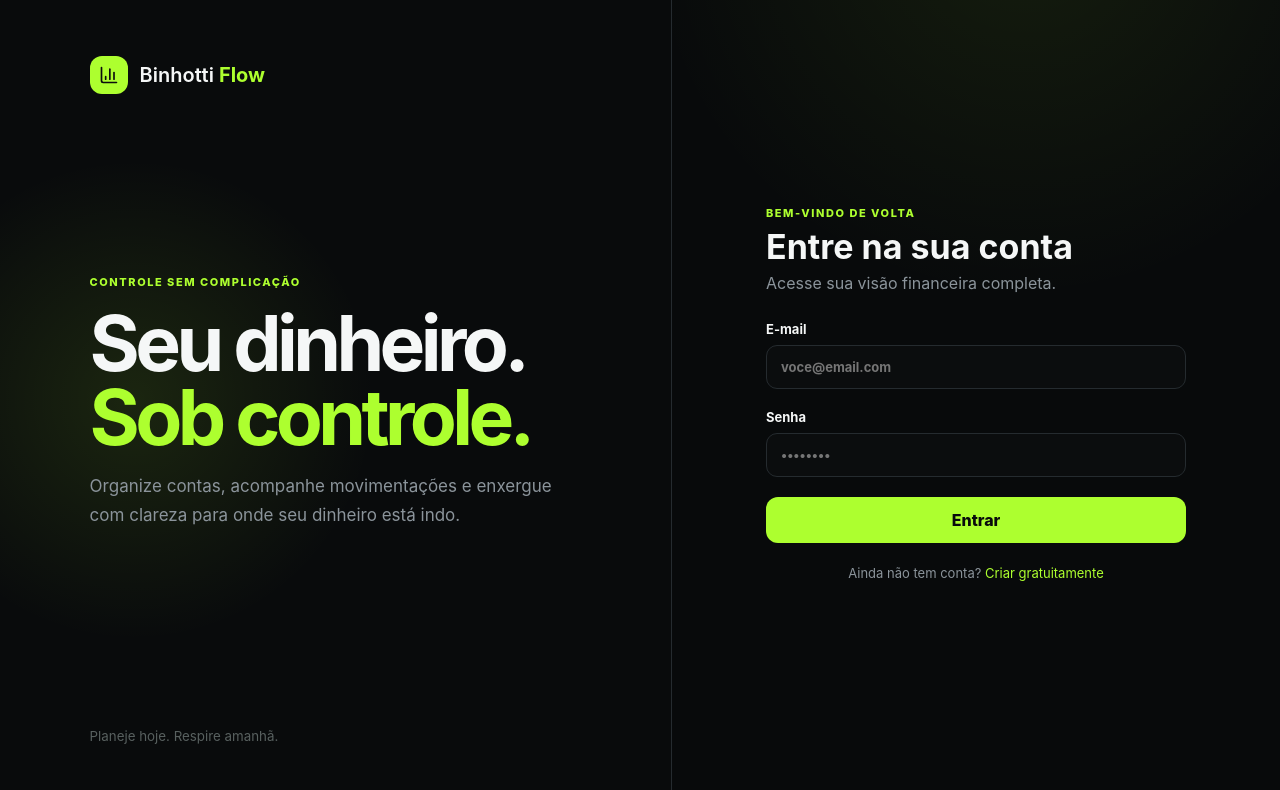
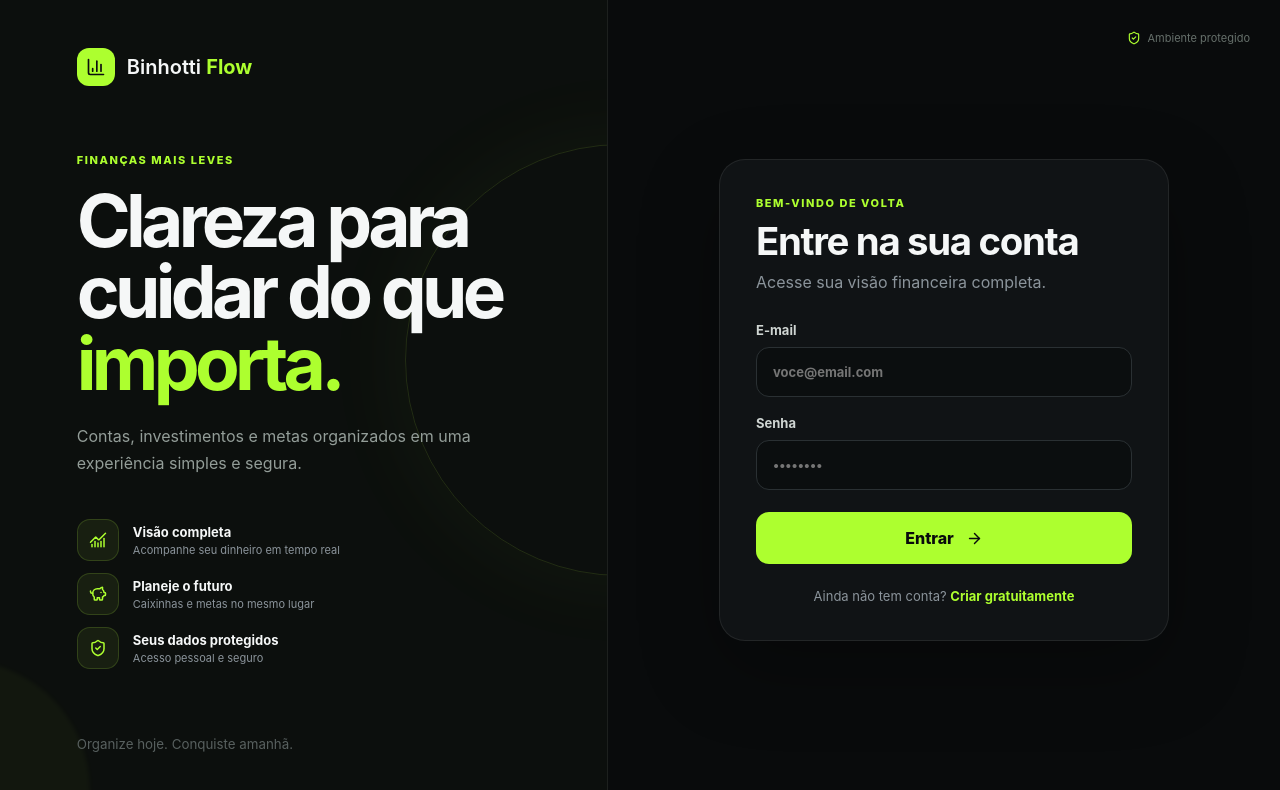
Before and after one commit to Binhotti/binhotti-flow, a Next.js app: page /login in a window 1280 px wide. Shown: the top 790 px of the page. Built offline with nearby package versions, Linux system fonts and the light colour scheme.

Commit message:
fix: refresh Prisma client and redesign authentication

```diff
--- a/app/(auth)/layout.tsx
+++ b/app/(auth)/layout.tsx
@@ -1,4 +1,9 @@
-import { BarChart3 } from "lucide-react";
+import {
+  BarChart3,
+  ChartNoAxesCombined,
+  PiggyBank,
+  ShieldCheck,
+} from "lucide-react";
 export default function AuthLayout({
   children,
 }: {
@@ -15,21 +20,55 @@ export default function AuthLayout({
             Binhotti <b>Flow</b>
           </span>
         </div>
-        <div>
-          <p className="eyebrow">CONTROLE SEM COMPLICAÇÃO</p>
+        <div className="auth-presentation">
+          <p className="eyebrow">FINANÇAS MAIS LEVES</p>
           <h1>
-            Seu dinheiro.
-            <br />
-            <em>Sob controle.</em>
+            Clareza para cuidar do que <em>importa.</em>
           </h1>
           <p>
-            Organize contas, acompanhe movimentações e enxergue com clareza para
-            onde seu dinheiro está indo.
+            Contas, investimentos e metas organizados em uma experiência simples
+            e segura.
           </p>
+          <div className="auth-features">
+            <div>
+              <ChartNoAxesCombined />
+              <span>
+                <strong>Visão completa</strong>
+                <small>Acompanhe seu dinheiro em tempo real</small>
+              </span>
+            </div>
+            <div>
+              <PiggyBank />
+              <span>
+                <strong>Planeje o futuro</strong>
+                <small>Caixinhas e metas no mesmo lugar</small>
+              </span>
+            </div>
+            <div>
+              <ShieldCheck />
+              <span>
+                <strong>Seus dados protegidos</strong>
+                <small>Acesso pessoal e seguro</small>
+              </span>
+            </div>
+          </div>
         </div>
-        <small>Planeje hoje. Respire amanhã.</small>
+        <small>Organize hoje. Conquiste amanhã.</small>
       </section>
-      <section className="auth-panel">{children}</section>
+      <section className="auth-panel">
+        <div className="auth-mobile-brand">
+          <span className="brand-mark">
+            <BarChart3 />
+          </span>
+          <span>
+            Binhotti <b>Flow</b>
+          </span>
+        </div>
+        {children}
+        <p className="auth-security">
+          <ShieldCheck /> Ambiente protegido
+        </p>
+      </section>
     </main>
   );
 }
--- a/app/(auth)/login/page.tsx
+++ b/app/(auth)/login/page.tsx
@@ -1,4 +1,5 @@
 import Link from "next/link";
+import { ArrowRight } from "lucide-react";
 import { login } from "@/app/actions";
 import { Flash } from "@/components/flash";
 export default async function LoginPage({
@@ -34,7 +35,9 @@ export default async function LoginPage({
             autoComplete="current-password"
           />
         </label>
-        <button className="button full">Entrar</button>
+        <button className="button full auth-submit">
+          Entrar <ArrowRight />
+        </button>
       </form>
       <p className="auth-link">
         Ainda não tem conta? <Link href="/register">Criar gratuitamente</Link>
--- a/app/(auth)/register/page.tsx
+++ b/app/(auth)/register/page.tsx
@@ -1,4 +1,5 @@
 import Link from "next/link";
+import { ArrowRight } from "lucide-react";
 import { register } from "@/app/actions";
 import { Flash } from "@/components/flash";
 export default async function RegisterPage({
@@ -37,7 +38,9 @@ export default async function RegisterPage({
             required
           />
         </label>
-        <button className="button full">Criar minha conta</button>
+        <button className="button full auth-submit">
+          Criar minha conta <ArrowRight />
+        </button>
       </form>
       <p className="auth-link">
         Já tem conta? <Link href="/login">Entrar</Link>
--- a/app/globals.css
+++ b/app/globals.css
@@ -715,6 +715,231 @@ select {
   }
   .auth-panel {
     padding: 28px;
+  }
+}
+
+/* Clean authentication experience */
+.auth-shell {
+  min-height: 100svh;
+  grid-template-columns: minmax(460px, 0.95fr) minmax(520px, 1.05fr);
+  background: #090b0c;
+}
+.auth-aside {
+  position: relative;
+  isolation: isolate;
+  overflow: hidden;
+  padding: 48px clamp(40px, 6vw, 92px);
+  border-right: 1px solid rgba(255, 255, 255, 0.07);
+  background: #0c0f0d;
+}
+.auth-aside::before,
+.auth-aside::after {
+  content: "";
+  position: absolute;
+  z-index: -1;
+  border-radius: 50%;
+  pointer-events: none;
+}
+.auth-aside::before {
+  width: 430px;
+  height: 430px;
+  right: -230px;
+  top: 18%;
+  border: 1px solid rgba(184, 255, 69, 0.12);
+  box-shadow: 0 0 100px rgba(184, 255, 69, 0.05);
+}
+.auth-aside::after {
+  width: 260px;
+  height: 260px;
+  left: -170px;
+  bottom: -120px;
+  background: rgba(184, 255, 69, 0.035);
+  filter: blur(2px);
+}
+.auth-aside .brand {
+  align-self: flex-start;
+}
+.auth-presentation {
+  max-width: 610px;
+}
+.auth-presentation h1 {
+  max-width: 600px;
+  margin: 18px 0 24px;
+  font-size: clamp(48px, 5.7vw, 82px);
+  line-height: 0.98;
+  letter-spacing: -0.065em;
+}
+.auth-presentation h1 em {
+  color: var(--accent);
+  font-style: normal;
+}
+.auth-presentation > p:not(.eyebrow) {
+  max-width: 520px;
+  margin: 0;
+  color: #939d98;
+  font-size: 16px;
+  line-height: 1.7;
+}
+.auth-features {
+  display: grid;
+  gap: 12px;
+  margin-top: 42px;
+}
+.auth-features > div {
+  display: flex;
+  align-items: center;
+  gap: 14px;
+}
+.auth-features > div > svg {
+  width: 42px;
+  height: 42px;
+  padding: 11px;
+  flex: 0 0 42px;
+  border: 1px solid rgba(184, 255, 69, 0.16);
+  border-radius: 13px;
+  background: rgba(184, 255, 69, 0.07);
+  color: var(--accent);
+}
+.auth-features span {
+  display: grid;
+  gap: 3px;
+}
+.auth-features strong {
+  font-size: 13px;
+}
+.auth-features small {
+  color: var(--muted);
+  font-size: 11px;
+}
+.auth-panel {
+  position: relative;
+  padding: 48px clamp(34px, 7vw, 110px);
+  background: #090b0c;
+}
+.auth-card {
+  width: min(450px, 100%);
+  padding: 36px;
+  border: 1px solid rgba(255, 255, 255, 0.08);
+  border-radius: 26px;
+  background: #101315;
+  box-shadow: 0 28px 80px rgba(0, 0, 0, 0.28);
+}
+.auth-card h2 {
+  margin: 8px 0;
+  font-size: clamp(30px, 3vw, 39px);
+  letter-spacing: -0.035em;
+}
+.auth-card > p:not(.eyebrow):not(.auth-link) {
+  margin-bottom: 30px;
+}
+.auth-card .form {
+  gap: 18px;
+  margin-top: 22px;
+}
+.auth-card .form label {
+  gap: 9px;
+  color: #cfd5d2;
+}
+.auth-card .form input {
+  min-height: 50px;
+  padding: 14px 16px;
+  border-color: #2a3033;
+  border-radius: 13px;
+  background: #0b0e0f;
+}
+.auth-card .form input:hover {
+  border-color: #3a4246;
+}
+.auth-card .form input:focus {
+  border-color: rgba(184, 255, 69, 0.7);
+  box-shadow: 0 0 0 3px rgba(184, 255, 69, 0.08);
+}
+.auth-submit {
+  margin-top: 4px;
+  min-height: 52px;
+  border-radius: 13px;
+}
+.auth-submit svg {
+  margin-left: 4px;
+}
+.auth-link {
+  margin: 24px 0 0;
+}
+.auth-link a {
+  font-weight: 750;
+}
+.auth-mobile-brand {
+  display: none;
+}
+.auth-security {
+  position: absolute;
+  right: 30px;
+  top: 26px;
+  display: flex;
+  align-items: center;
+  gap: 7px;
+  margin: 0;
+  color: #66706b;
+  font-size: 11px;
+}
+.auth-security svg {
+  width: 14px;
+  color: var(--accent);
+}
+
+@media (max-width: 980px) {
+  .auth-shell {
+    grid-template-columns: 1fr;
+  }
+  .auth-aside {
+    display: none;
+  }
+  .auth-panel {
+    min-height: 100svh;
+    padding: 92px 28px 44px;
+  }
+  .auth-mobile-brand {
+    position: absolute;
+    top: 28px;
+    left: 28px;
+    display: flex;
+    align-items: center;
+    gap: 10px;
+    font-weight: 700;
+  }
+  .auth-mobile-brand .brand-mark {
+    width: 34px;
+    height: 34px;
+    border-radius: 10px;
+  }
+  .auth-mobile-brand b {
+    color: var(--accent);
+  }
+  .auth-security {
+    right: 28px;
+    top: 38px;
+  }
+}
+
+@media (max-width: 560px) {
+  .auth-panel {
+    place-items: start stretch;
+    padding: 90px 16px 32px;
+  }
+  .auth-card {
+    width: 100%;
+    padding: 26px 20px;
+    border-radius: 22px;
+  }
+  .auth-card h2 {
+    font-size: 30px;
+  }
+  .auth-mobile-brand {
+    left: 18px;
+    top: 24px;
+  }
+  .auth-security {
+    display: none;
   }
 }
 
--- a/lib/prisma.ts
+++ b/lib/prisma.ts
@@ -1,8 +1,22 @@
 import { PrismaClient } from "@prisma/client";
-const globalForPrisma = globalThis as unknown as { prisma?: PrismaClient };
+
+const clientVersion = "investments-and-goals-v1";
+const globalForPrisma = globalThis as unknown as {
+  prisma?: PrismaClient;
+  prismaVersion?: string;
+};
+
+if (globalForPrisma.prisma && globalForPrisma.prismaVersion !== clientVersion) {
+  void globalForPrisma.prisma.$disconnect();
+  globalForPrisma.prisma = undefined;
+}
+
 export const prisma =
   globalForPrisma.prisma ??
   new PrismaClient({
     log: process.env.NODE_ENV === "development" ? ["error", "warn"] : ["error"],
   });
-if (process.env.NODE_ENV !== "production") globalForPrisma.prisma = prisma;
+if (process.env.NODE_ENV !== "production") {
+  globalForPrisma.prisma = prisma;
+  globalForPrisma.prismaVersion = clientVersion;
+}
--- a/package.json
+++ b/package.json
@@ -3,7 +3,7 @@
   "version": "1.0.0",
   "private": true,
   "scripts": {
-    "dev": "next dev",
+    "dev": "prisma generate && next dev",
     "build": "prisma generate && next build",
     "start": "next start",
     "db:push": "prisma db push",
```
